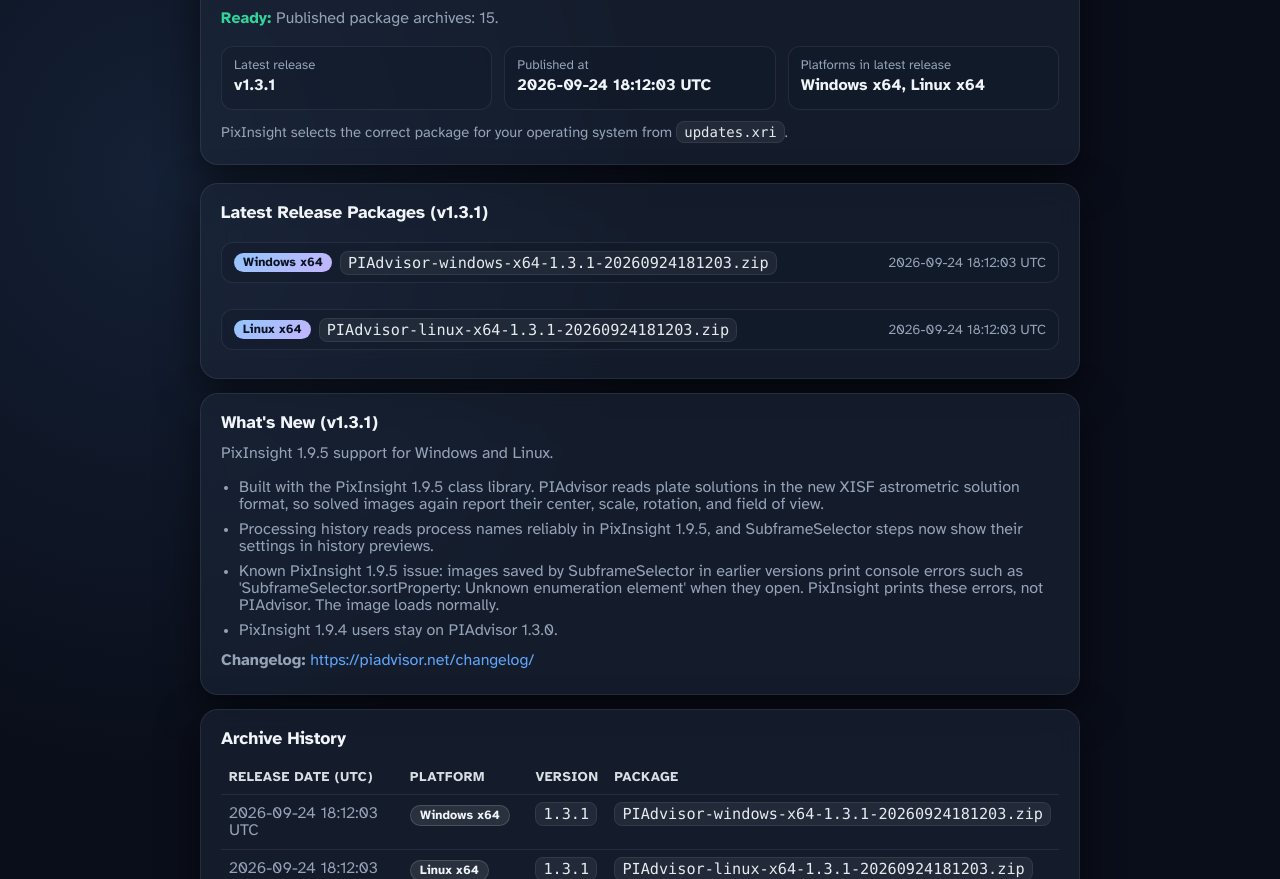
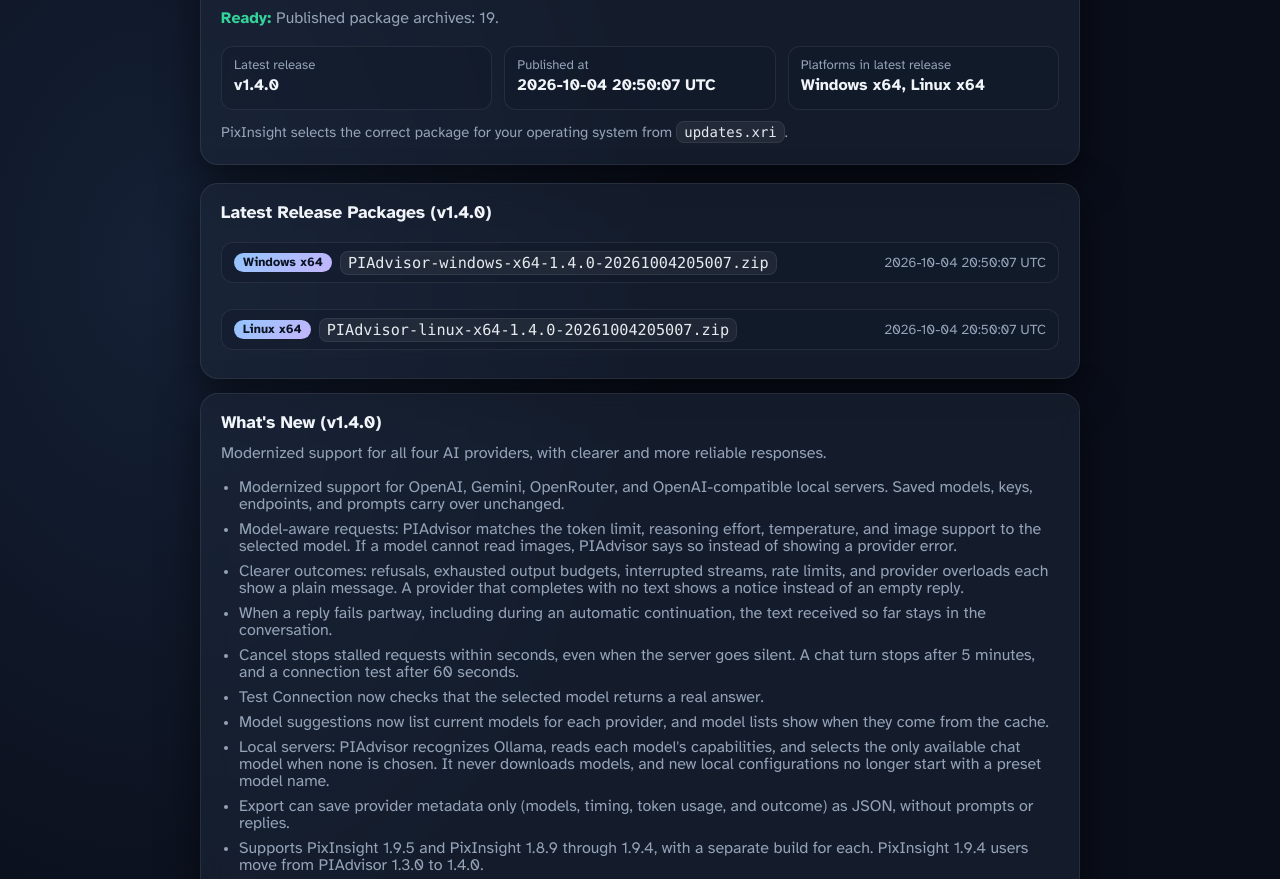
Before and after one commit to phatwila/PIAdvisor-Release, a plain HTML site: page packages/index.html in a window 1280 px wide. Shown: the part 165-1044 px from the top of the page. Drawn offline with Linux system fonts and the light colour scheme.

Commit message:
Publish PIAdvisor 1.4.0
One release for both PixInsight ranges in the signed updates.xri:

- 1.8.9:1.9.4 entries (Windows, Linux): 1.4.0 built with PCL API
  0x0186, replacing 1.3.0.
- 1.9.5:1.9.99 entries (Windows, Linux): 1.4.0 built with PCL API
  0x0188, replacing 1.3.1.

All four modules are signed with the production key and built from
PIAdvisor-Source commit b44afa4.

```diff
--- a/packages/index.html
+++ b/packages/index.html
@@ -267,15 +267,15 @@
     </header>
     <div class="card hero">
       <h1><span class="grad">Package</span> Archives</h1>
-      <p><span class="status-ok">Ready:</span> Published package archives: 15.</p>
+      <p><span class="status-ok">Ready:</span> Published package archives: 19.</p>
       <div class="meta-grid">
         <div class="meta-item">
           <span class="meta-label">Latest release</span>
-          <span class="meta-value">v1.3.1</span>
+          <span class="meta-value">v1.4.0</span>
         </div>
         <div class="meta-item">
           <span class="meta-label">Published at</span>
-          <span class="meta-value">2026-09-24 18:12:03 UTC</span>
+          <span class="meta-value">2026-10-04 20:50:07 UTC</span>
         </div>
         <div class="meta-item">
           <span class="meta-label">Platforms in latest release</span>
@@ -285,20 +285,27 @@
       <p class="meta-note">PixInsight selects the correct package for your operating system from <a href="../updates.xri"><code>updates.xri</code></a>.</p>
     </div>
     <div class="card">
-      <h2>Latest Release Packages (v1.3.1)</h2>
+      <h2>Latest Release Packages (v1.4.0)</h2>
       <ul class="package-list">
-      <li class="package-item"><div class="package-main"><span class="pill">Windows x64</span><a href="PIAdvisor-windows-x64-1.3.1-20260924181203.zip"><code>PIAdvisor-windows-x64-1.3.1-20260924181203.zip</code></a></div><span class="package-meta">2026-09-24 18:12:03 UTC</span></li>
-      <li class="package-item"><div class="package-main"><span class="pill">Linux x64</span><a href="PIAdvisor-linux-x64-1.3.1-20260924181203.zip"><code>PIAdvisor-linux-x64-1.3.1-20260924181203.zip</code></a></div><span class="package-meta">2026-09-24 18:12:03 UTC</span></li>
+      <li class="package-item"><div class="package-main"><span class="pill">Windows x64</span><a href="PIAdvisor-windows-x64-1.4.0-20261004205007.zip"><code>PIAdvisor-windows-x64-1.4.0-20261004205007.zip</code></a></div><span class="package-meta">2026-10-04 20:50:07 UTC</span></li>
+      <li class="package-item"><div class="package-main"><span class="pill">Linux x64</span><a href="PIAdvisor-linux-x64-1.4.0-20261004205007.zip"><code>PIAdvisor-linux-x64-1.4.0-20261004205007.zip</code></a></div><span class="package-meta">2026-10-04 20:50:07 UTC</span></li>
       </ul>
     </div>
     <div class="card">
-      <h2>What's New (v1.3.1)</h2>
-      <p>PixInsight 1.9.5 support for Windows and Linux.</p>
+      <h2>What's New (v1.4.0)</h2>
+      <p>Modernized support for all four AI providers, with clearer and more reliable responses.</p>
       <ul>
-      <li>Built with the PixInsight 1.9.5 class library. PIAdvisor reads plate solutions in the new XISF astrometric solution format, so solved images again report their center, scale, rotation, and field of view.</li>
-      <li>Processing history reads process names reliably in PixInsight 1.9.5, and SubframeSelector steps now show their settings in history previews.</li>
-      <li>Known PixInsight 1.9.5 issue: images saved by SubframeSelector in earlier versions print console errors such as &#39;SubframeSelector.sortProperty: Unknown enumeration element&#39; when they open. PixInsight prints these errors, not PIAdvisor. The image loads normally.</li>
-      <li>PixInsight 1.9.4 users stay on PIAdvisor 1.3.0.</li>
+      <li>Modernized support for OpenAI, Gemini, OpenRouter, and OpenAI-compatible local servers. Saved models, keys, endpoints, and prompts carry over unchanged.</li>
+      <li>Model-aware requests: PIAdvisor matches the token limit, reasoning effort, temperature, and image support to the selected model. If a model cannot read images, PIAdvisor says so instead of showing a provider error.</li>
+      <li>Clearer outcomes: refusals, exhausted output budgets, interrupted streams, rate limits, and provider overloads each show a plain message. A provider that completes with no text shows a notice instead of an empty reply.</li>
+      <li>When a reply fails partway, including during an automatic continuation, the text received so far stays in the conversation.</li>
+      <li>Cancel stops stalled requests within seconds, even when the server goes silent. A chat turn stops after 5 minutes, and a connection test after 60 seconds.</li>
+      <li>Test Connection now checks that the selected model returns a real answer.</li>
+      <li>Model suggestions now list current models for each provider, and model lists show when they come from the cache.</li>
+      <li>Local servers: PIAdvisor recognizes Ollama, reads each model&#39;s capabilities, and selects the only available chat model when none is chosen. It never downloads models, and new local configurations no longer start with a preset model name.</li>
+      <li>Export can save provider metadata only (models, timing, token usage, and outcome) as JSON, without prompts or replies.</li>
+      <li>Supports PixInsight 1.9.5 and PixInsight 1.8.9 through 1.9.4, with a separate build for each. PixInsight 1.9.4 users move from PIAdvisor 1.3.0 to 1.4.0.</li>
+      <li>SubframeSelector settings in processing-history previews require PixInsight 1.9.5. Earlier versions list SubframeSelector steps without their settings, as in 1.3.0.</li>
       </ul>
       <p><b>Changelog:</b> <a href="https://piadvisor.net/changelog/">https://piadvisor.net/changelog/</a></p>
     </div>
@@ -314,6 +321,10 @@
           </tr>
         </thead>
         <tbody>
+        <tr><td data-label="Release Date">2026-10-04 20:50:07 UTC</td><td data-label="Platform"><span class="pill subtle">Windows x64</span></td><td data-label="Version"><code>1.4.0</code></td><td data-label="Package"><a href="PIAdvisor-windows-x64-1.4.0-20261004205007.zip"><code>PIAdvisor-windows-x64-1.4.0-20261004205007.zip</code></a></td></tr>
+        <tr><td data-label="Release Date">2026-10-04 20:50:07 UTC</td><td data-label="Platform"><span class="pill subtle">Linux x64</span></td><td data-label="Version"><code>1.4.0</code></td><td data-label="Package"><a href="PIAdvisor-linux-x64-1.4.0-20261004205007.zip"><code>PIAdvisor-linux-x64-1.4.0-20261004205007.zip</code></a></td></tr>
+        <tr><td data-label="Release Date">2026-10-04 20:48:52 UTC</td><td data-label="Platform"><span class="pill subtle">Windows x64</span></td><td data-label="Version"><code>1.4.0</code></td><td data-label="Package"><a href="PIAdvisor-windows-x64-1.4.0-20261004204852.zip"><code>PIAdvisor-windows-x64-1.4.0-20261004204852.zip</code></a></td></tr>
+        <tr><td data-label="Release Date">2026-10-04 20:48:52 UTC</td><td data-label="Platform"><span class="pill subtle">Linux x64</span></td><td data-label="Version"><code>1.4.0</code></td><td data-label="Package"><a href="PIAdvisor-linux-x64-1.4.0-20261004204852.zip"><code>PIAdvisor-linux-x64-1.4.0-20261004204852.zip</code></a></td></tr>
         <tr><td data-label="Release Date">2026-09-24 18:12:03 UTC</td><td data-label="Platform"><span class="pill subtle">Windows x64</span></td><td data-label="Version"><code>1.3.1</code></td><td data-label="Package"><a href="PIAdvisor-windows-x64-1.3.1-20260924181203.zip"><code>PIAdvisor-windows-x64-1.3.1-20260924181203.zip</code></a></td></tr>
         <tr><td data-label="Release Date">2026-09-24 18:12:03 UTC</td><td data-label="Platform"><span class="pill subtle">Linux x64</span></td><td data-label="Version"><code>1.3.1</code></td><td data-label="Package"><a href="PIAdvisor-linux-x64-1.3.1-20260924181203.zip"><code>PIAdvisor-linux-x64-1.3.1-20260924181203.zip</code></a></td></tr>
         <tr><td data-label="Release Date">2026-06-12 04:14:52 UTC</td><td data-label="Platform"><span class="pill subtle">Windows x64</span></td><td data-label="Version"><code>1.3.0</code></td><td data-label="Package"><a href="PIAdvisor-windows-x64-1.3.0-20260612041452.zip"><code>PIAdvisor-windows-x64-1.3.0-20260612041452.zip</code></a></td></tr>
```
Also changed, not shown: 5 other files.
